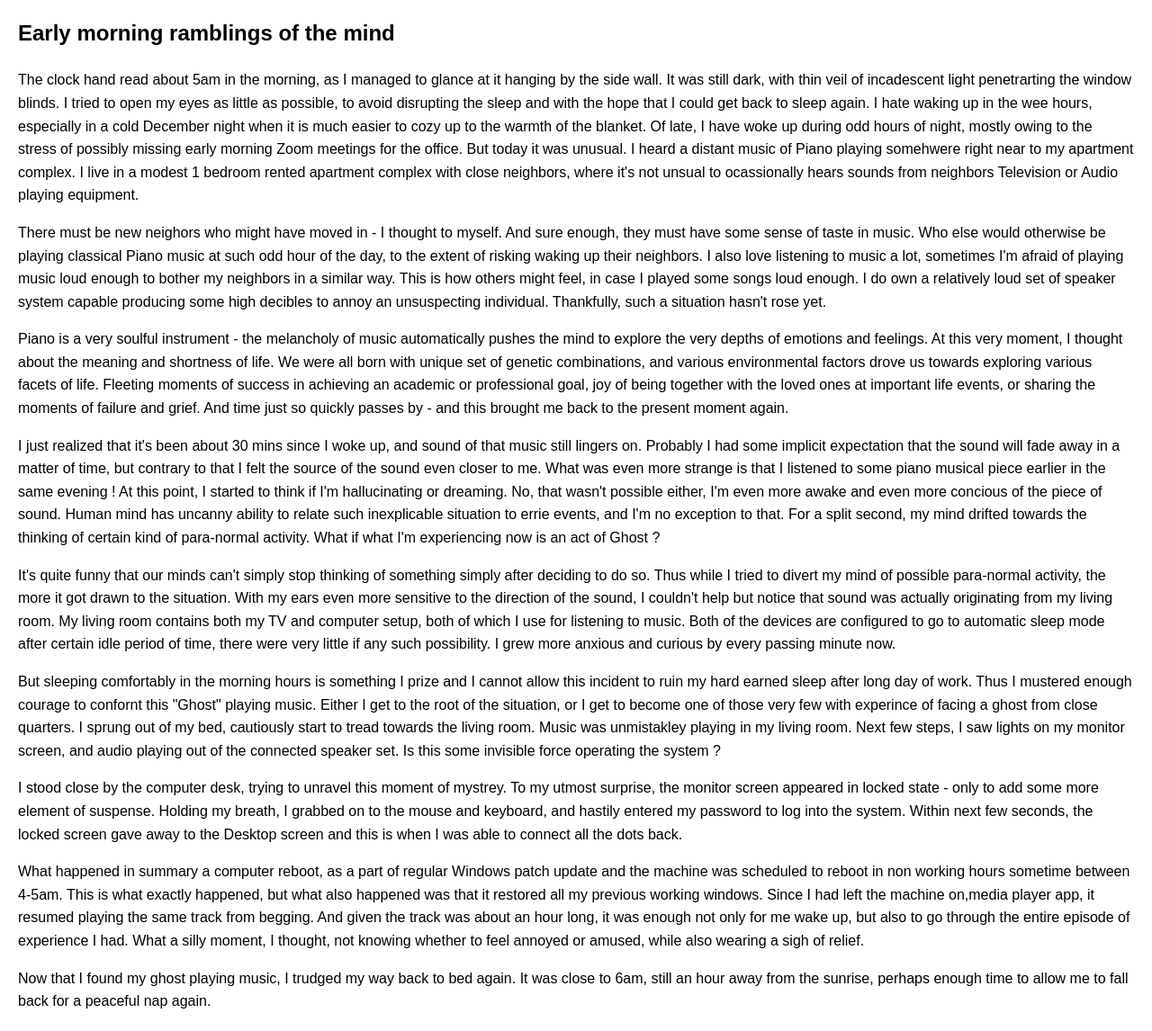
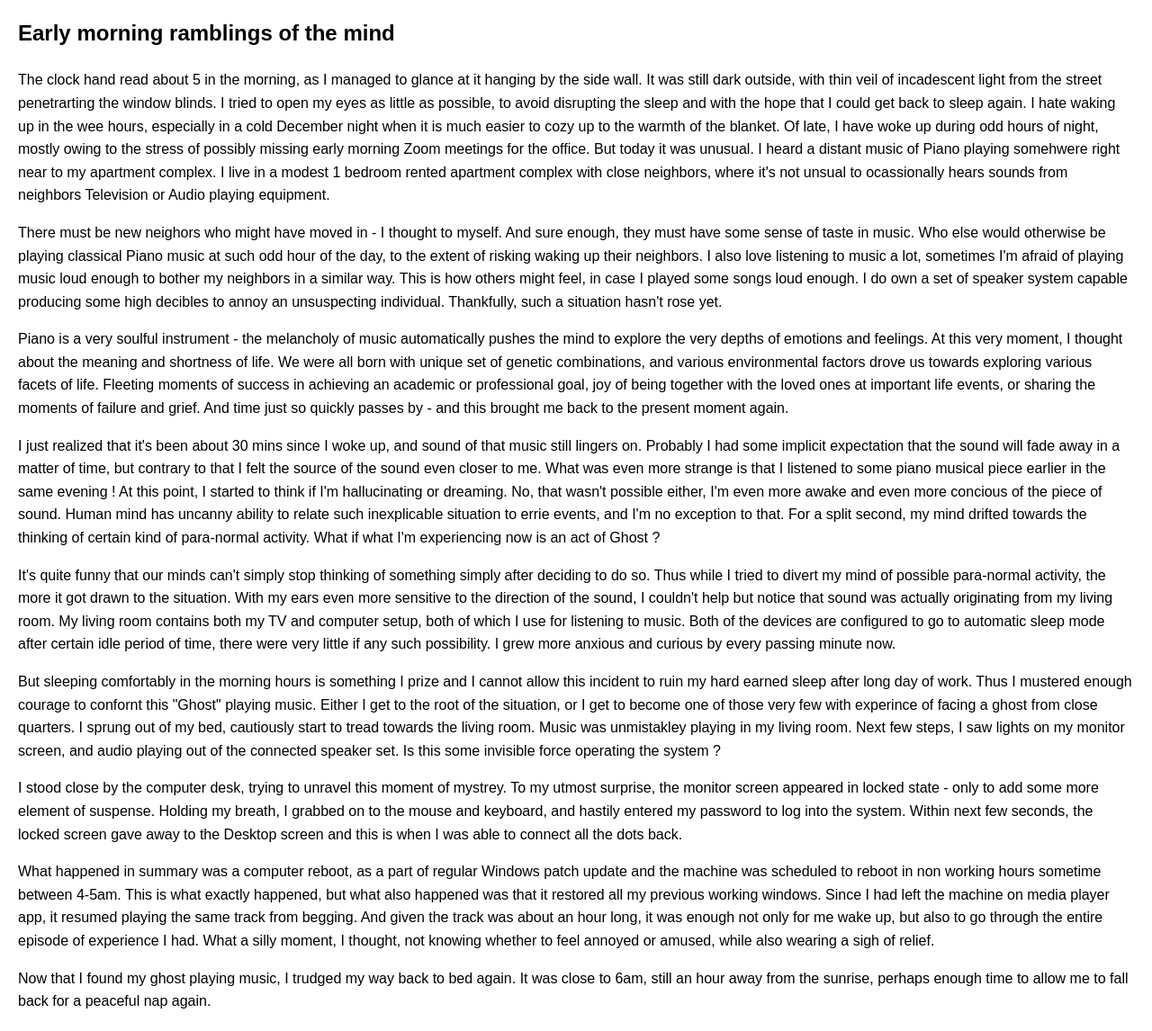
Before and after one commit to avs6194/avs6194.github.io, a plain HTML site: page morning.html in a window 1280 px wide. Shown: the part 76-1222 px from the top of the page at 90% size. Drawn offline with Linux system fonts and the light colour scheme.

Commit message:
Some more fixes

```diff
--- a/morning.html
+++ b/morning.html
@@ -14,15 +14,15 @@
     </style>
 </head>
 <body>
-    <p> The clock hand read about 5am in the morning, as I managed to glance at it hanging by the side wall.
-        It was still dark, with thin veil of incadescent light penetrarting the window blinds.
+    <p> The clock hand read about 5 in the morning, as I managed to glance at it hanging by the side wall.
+        It was still dark outside, with thin veil of incadescent light from the street penetrarting the window blinds.
         I tried to open my eyes as little as possible, to avoid disrupting the sleep and with the hope that I could get back to sleep again.
         I hate waking up in the wee hours, especially in a cold December night when it is much easier to cozy up to the warmth of the blanket.
         Of late, I have woke up during odd hours of night, mostly owing to the stress of possibly missing early morning Zoom meetings for the office. But today it was unusual.
         I heard a distant music of Piano playing somehwere right near to my apartment complex. I live in a modest 1 bedroom rented apartment complex with close neighbors, where it's not unsual to ocassionally hears sounds from neighbors Television or Audio playing equipment.
     </p>
     <p>
-        There must be new neighors who might have moved in - I thought to myself. And sure enough, they must have some sense of taste in music. Who else would      otherwise be playing classical Piano music at such odd hour of the day, to the extent of risking waking up their neighbors. I also love listening to music a lot, sometimes I'm afraid of playing music loud enough to bother my neighbors in a similar way. This is how others might feel, in case I played some songs loud enough. I do own a relatively loud set of speaker system capable producing some high decibles to annoy an unsuspecting individual. Thankfully, such a situation hasn't rose yet.
+        There must be new neighors who might have moved in - I thought to myself. And sure enough, they must have some sense of taste in music. Who else would otherwise be playing classical Piano music at such odd hour of the day, to the extent of risking waking up their neighbors. I also love listening to music a lot, sometimes I'm afraid of playing music loud enough to bother my neighbors in a similar way. This is how others might feel, in case I played some songs loud enough. I do own a set of speaker system capable producing some high decibles to annoy an unsuspecting individual. Thankfully, such a situation hasn't rose yet.
     </p>
 
     <p>
@@ -47,7 +47,7 @@
     </p>
 
     <p>
-        What happened in summary a computer reboot, as a part of regular Windows patch update and the machine was scheduled to reboot in non working hours sometime between 4-5am. This is what exactly happened, but what also happened was that it restored all my previous working windows. Since I had left the machine on,media player app, it resumed playing the same track from begging. And given the track was about an hour long, it was enough not only for me wake up, but also to go through the entire episode of experience I had. What a silly moment, I thought, not knowing whether to feel annoyed or amused, while also wearing a sigh of relief.
+        What happened in summary was a computer reboot, as a part of regular Windows patch update and the machine was scheduled to reboot in non working hours sometime between 4-5am. This is what exactly happened, but what also happened was that it restored all my previous working windows. Since I had left the machine on media player app, it resumed playing the same track from begging. And given the track was about an hour long, it was enough not only for me wake up, but also to go through the entire episode of experience I had. What a silly moment, I thought, not knowing whether to feel annoyed or amused, while also wearing a sigh of relief.
     </p>
 
     <p>
```
Also changed, not shown: Ghost.html (+1 -1 lines).
